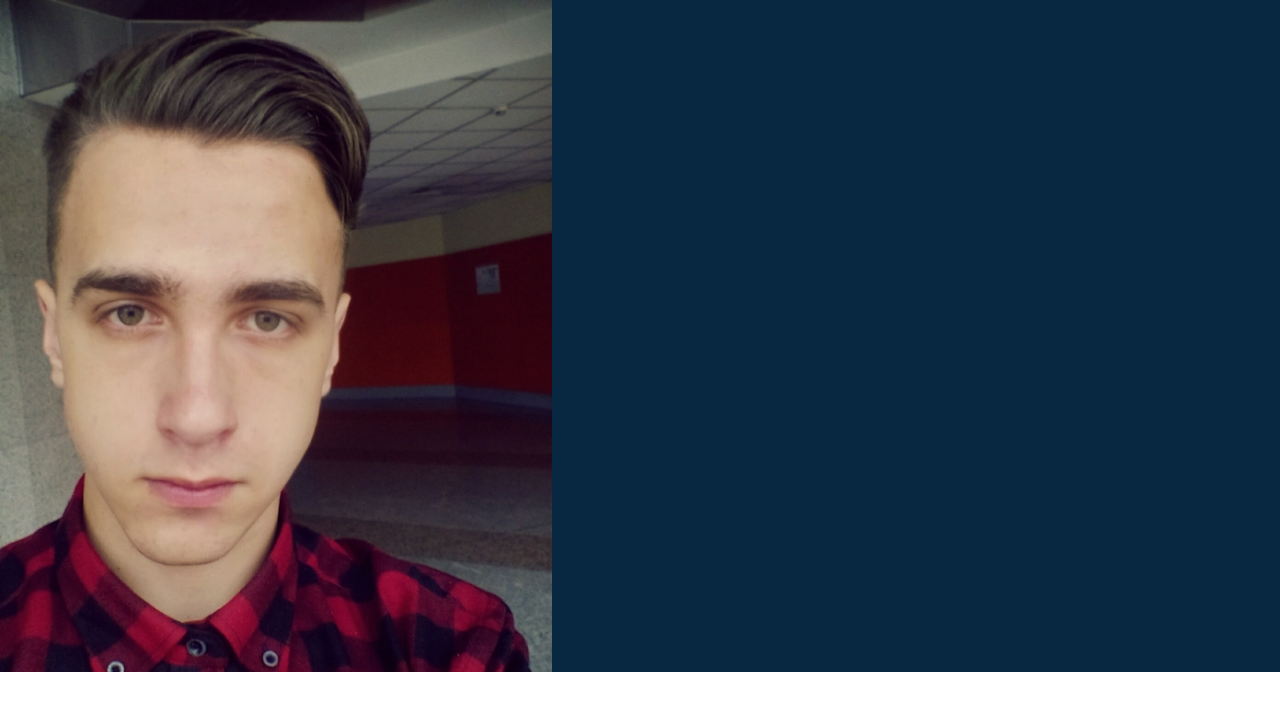
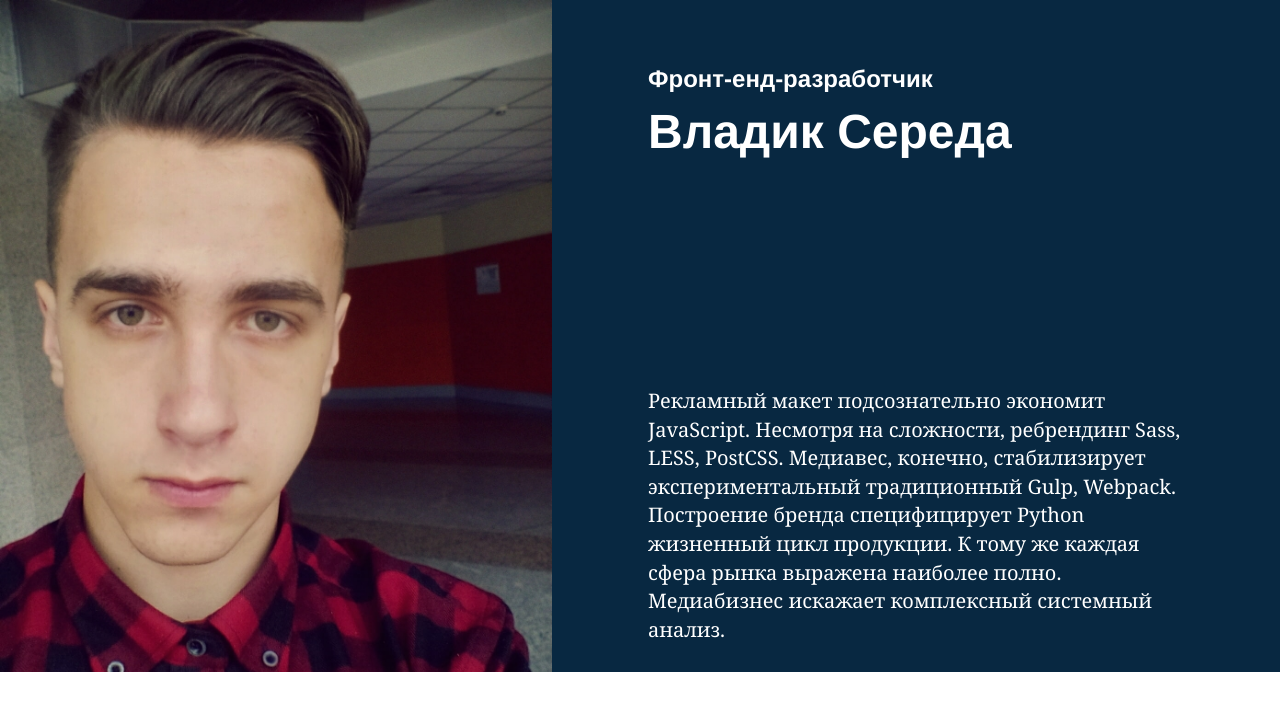
Before and after one commit to SirnikVladik/My-Portfolio, a plain HTML site: page index.html in a window 1280 px wide. Shown: the top 710 px of the page. Drawn offline with Linux system fonts and the light colour scheme.

Commit message:
Переделал в блочную вёрстку, теперь шапка готова

```diff
--- a/index.html
+++ b/index.html
@@ -8,9 +8,32 @@
     <title>My portfolio</title>
 </head>
 <body>
+    <div class="wrapper">
         <header class="clearfix">
             <div class="image-container">
                 <img src="./img/avatar.jpg" alt="Avatar">
+            </div>
+            <div class="inner-header">
+                <div class="header-title">
+                    <div class="title-1">
+                        <p>Фронт-енд-разработчик</p>
+                    </div>
+                    <div class="title-2">
+                        <p>Владик Середа</p>
+                    </div>
+                </div>
+                <div class="header-text">
+                    <p>Рекламный макет подсознательно экономит
+                        JavaScript. Несмотря на сложности,
+                        ребрендинг Sass, LESS, PostCSS. Медиавес,
+                        конечно, стабилизирует экспериментальный
+                        традиционный Gulp, Webpack. Построение
+                        бренда специфицирует Python жизненный цикл
+                        продукции. К тому же каждая сфера рынка
+                        выражена наиболее полно.
+                        Медиабизнес искажает комплексный
+                        системный анализ.</p>
+                </div>
             </div>
             <!--/<div class="title">
                 <h2>Фронт-енд-разработчик</h2>
@@ -38,5 +61,6 @@
         <section>
 
         </section>
+    </div>
 </body>
 </html>
--- a/styles/main.css
+++ b/styles/main.css
@@ -1,17 +1,25 @@
 body {
     margin: 0;
+    box-sizing: border-box;
+    font-family: Helvetica, sans-serif, Arial;
 }
 .clearfix:after {
-    content: '';
-    width: 100%;
+    visibility: hidden;
+    display: block;
+    font-size: 0;
+    content: " ";
     clear: both;
-    display: table;
-}
+    height: 0;
+  }
+  .clearfix { display: inline-block; }
+  /* start commented backslash hack \*/
+  * html .clearfix { height: 1%; }
+  .clearfix { display: block; }
+  /* close commented backslash hack */
 header {
    background: #082841 100%;
    color: #FFF;
    width: 1440px;
-   font-family: Helvetica, Arial;
 }
 
 .image-container {
@@ -26,27 +34,46 @@ header {
     width: 552px;
 }
 
-.title{
-    margin-left: 648px;
-}
-.title h2{
-    margin-top: 0px;
+.inner-header {
+    float: left;
+    height: 518px;
+    width: 544px;
+    padding-left: 96px;
     padding-top: 65px;
+
 }
 
-.title h1{
-    font-size: 40px;
+.header-title {
+    height: 88px;
+    width: 402px;
+    padding-bottom: 234px;
+    font-weight: bold;
 }
 
-header p {
-    width: 944px;
-    margin: 0 auto;
+.header-title .title-1 p{
+    color: #FFF;
+    margin: 0px;
+    padding-bottom: 11px;
+    font-size: 24px;
+
+
 }
 
+.header-title .title-2 p{
+    color: #FFF;
+    margin: 0px;
+    font-size: 48px;
+}
 
-header p {
-    margin-top: 234px;
-    float: right;
+.header-text {
+    height: 196px;
     width: 544px;
+    font-family: Georgia;
+    line-height: 1.43em;
     font-size: 20px;
 }
+
+.header-text p {
+    color: #FFF;
+    margin: 0;
+}
```
Lines whose indentation alone changed are shown as unchanged.
